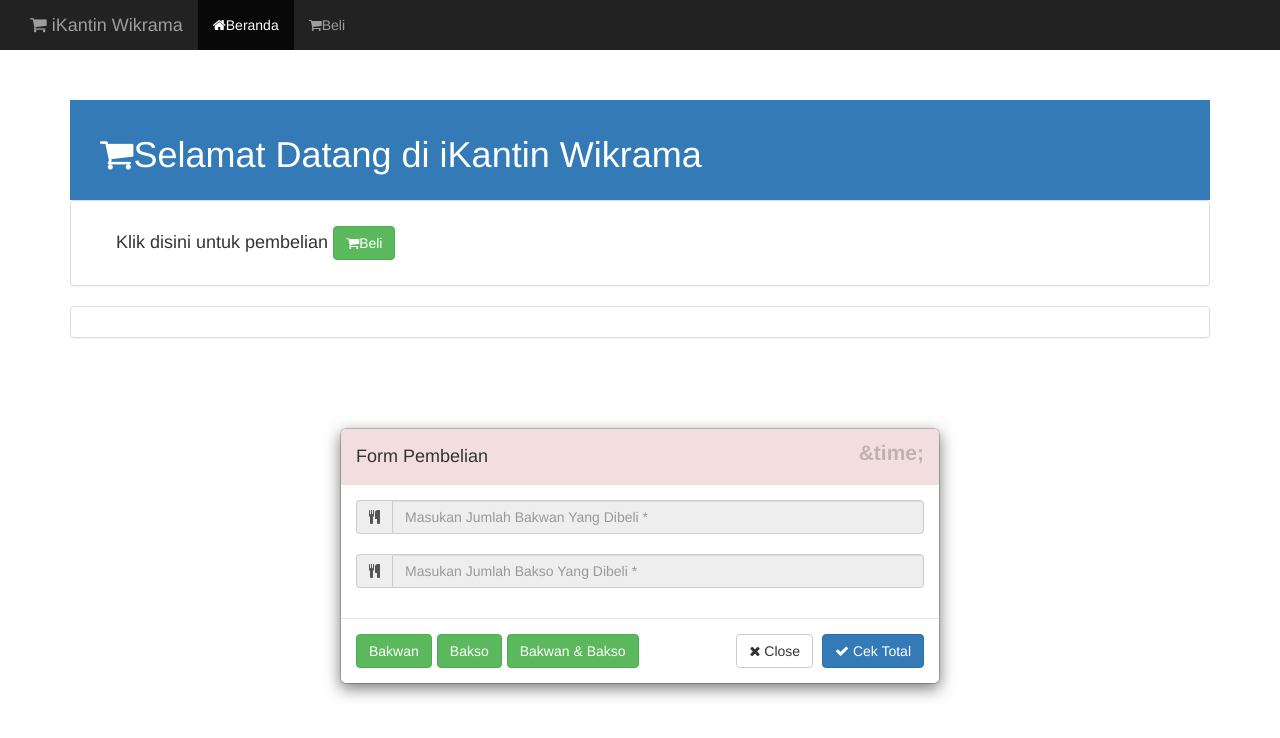
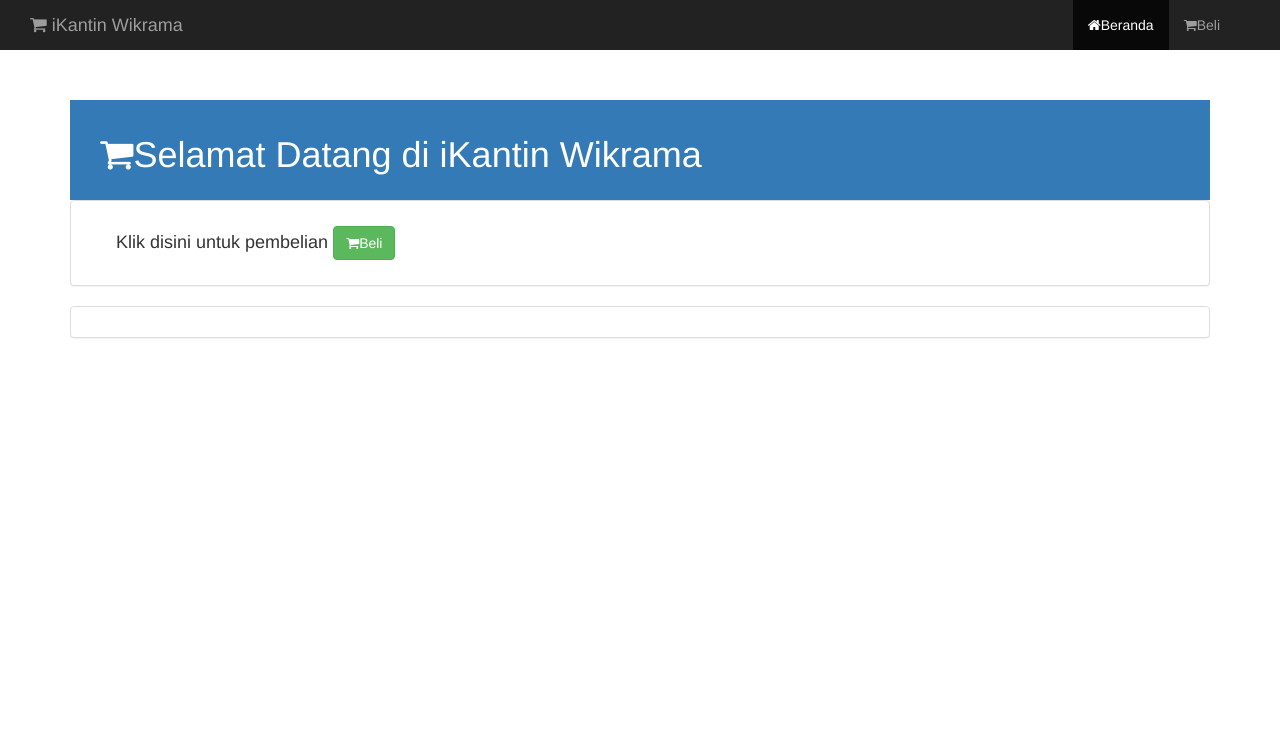
Before and after one commit to dafamahandika/ecanteen, a PHP site: page / in a window 1280 px wide. Shown: the top 738 px of the page. Run offline with PHP 8.4, Linux system fonts and the light colour scheme; some libraries are stand-ins or nearby versions.

Commit message:
FIX CODE

```diff
--- a/index.php
+++ b/index.php
@@ -32,7 +32,7 @@ $jumlah=  new Jumlah();
 
 
 
-                    <div class="collapse navbar-collapse" id="navbar">
+                    <div class="collapse navbar-collapse navbar-right" id="navbar">
                          <ul class="nav navbar-nav">
                               <li class="active"><a href="index.php"><i class="fa fa-home"></i>Beranda</a></li>
                               <li><a href="#" data-toggle="modal" data-target="#buy"><i class="fa fa-shopping-cart"></i>Beli</a></li>
@@ -95,11 +95,11 @@ $jumlah=  new Jumlah();
           <br>
 
 
-          <div class="modal-fade" id="buy" tabindex="-1" role="dialog" aria-labelledby="" aria-hidden="true">
+          <div class="modal fade" id="buy" tabindex="-1" role="dialog" aria-labelledby="" aria-hidden="true">
                <div class="modal-dialog">
                     <div class="modal-content">
                          <div class="modal-header bg-danger" style="border-radius: 5px 5px 0px 0px;">
-                              <button type="button" class="close" data-dismiss="modal" aria-hidden="true">&time;</button>
+                              <button type="button" class="close" data-dismiss="modal" aria-hidden="true"></button>
 
                               <h4 class="modal-title" id="">Form Pembelian</h4>
                          </div>
@@ -123,7 +123,7 @@ $jumlah=  new Jumlah();
 
                                    <button type="button" id="btnbakwan" onclick="OnlyBakwan()" class="btn btn-success" style="float: left;">Bakso</button>
 
-                                   <button  type="button" onclick="Keduanya()" class="btn btn-success" style="float: left;">Bakwan & Bakso </button>
+                                   <button type="button" onclick="Keduanya()" class="btn btn-success" style="float: left;">Bakwan & Bakso </button>
 
                                    <button type="button" onclick="exit()" class="btn btn-default" data-dismiss="modal"><i class="fa fa-close"></i> Close</button>
 
@@ -144,32 +144,32 @@ $jumlah=  new Jumlah();
 
 <script type="text/javascript">
      function OnlyBakso() {
-          document.getElementByid("bakso").readOnly= false;
-          document.getElementByid("bakwan").readOnly= true;
+          document.getElementById("bakso").readOnly= false;
+          document.getElementById("bakwan").readOnly= true;
 
-          document.getElementByid("btnbakwan").disabled= false;
-          document.getElementByid("btnbakso").disabled= true;
+          document.getElementById("btnbakwan").disabled= false;
+          document.getElementById("btnbakso").disabled= true;
      }
 
      function OnlyBakwan() {
-          document.getElementByid("bakso").readOnly= true;
-          document.getElementByid("bakwan").readOnly= false;
+          document.getElementById("bakso").readOnly= true;
+          document.getElementById("bakwan").readOnly= false;
 
-          document.getElementByid("btnbakwan").disabled= true;
-          document.getElementByid("btnbakso").disabled= false;
+          document.getElementById("btnbakwan").disabled= true;
+          document.getElementById("btnbakso").disabled= false;
 
      }
 
      function Keduanya() {
-          document.getElementByid("bakso").readOnly= false;
-          document.getElementByid("bakwan").readOnly= false;
+          document.getElementById("bakso").readOnly= false;
+          document.getElementById("bakwan").readOnly= false;
 
-          document.getElementByid("btnbakwan").disabled= false;
-          document.getElementByid("btnbakso").disabled= false;
+          document.getElementById("btnbakwan").disabled= false;
+          document.getElementById("btnbakso").disabled= false;
      }
 
      function exit() {
-          document.getElementByid("bakso").readOnly= true;
-          document.getElementByid("bakwan").readOnly= true;
+          document.getElementById("bakso").readOnly= true;
+          document.getElementById("bakwan").readOnly= true;
      }
 </script>
```
